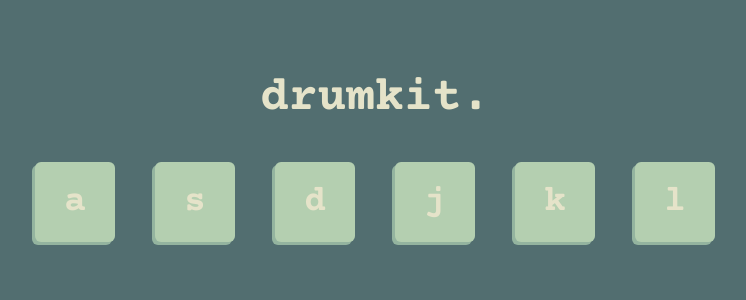
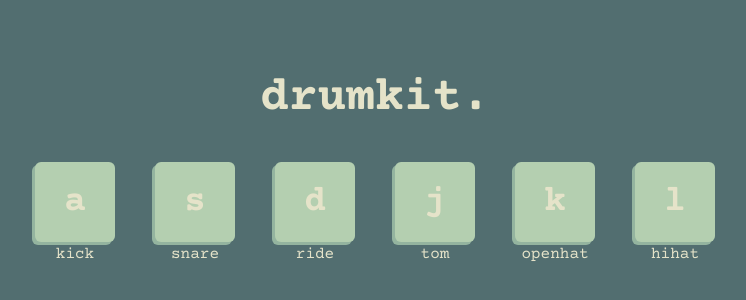
Before and after one commit to vinz404/drumJS, a website: page index.html in a window 1280 px wide. Shown: the part 242-542 px from the top of the page, without its empty margins (265-1011 px from the left). Drawn offline with nearby package versions, Linux system fonts and the light colour scheme.

Commit message:
assign button labels

```diff
--- a/index.html
+++ b/index.html
@@ -17,25 +17,31 @@
     </div>
     <div id="buttonContainer" class="w-full pt-10 flex flex-col gap-10 justify-center items-center lg:flex-row">
         <div class=" flex flex-row gap-10">
-            <div class="w-20 h-20   ">
+            <div class="w-20 h-20 ">
                 <button id="a" class="btnStyle">a</button>
+                <p class="w-full text-center">kick</p>
             </div>
-            <div class="w-20 h-20   group">
+            <div class="w-20 h-20  group">
                 <button id="s" class="btnStyle">s</button>
+                <p class="w-full text-center">snare</p>
             </div>
             <div class="w-20 h-20   group">
                 <button id="d" class="btnStyle">d</button>
+                <p class="w-full text-center">ride</p>
             </div>
         </div>
         <div class="flex flex-row gap-10">
             <div class="w-20 h-20   group">
                 <button id="j" class="btnStyle">j</button>
+                <p class="w-full text-center">tom</p>
             </div>
             <div class="w-20 h-20   group">
                 <button id="k" class="btnStyle">k</button>
+                <p class="w-full text-center">openhat</p>
             </div>
             <div class="w-20 h-20   group">
                 <button id="l" class="btnStyle">l</button>
+                <p class="w-full text-center">hihat</p>
             </div>
         </div>
     </div>
```
Also changed, not shown: src/css/output.css.
